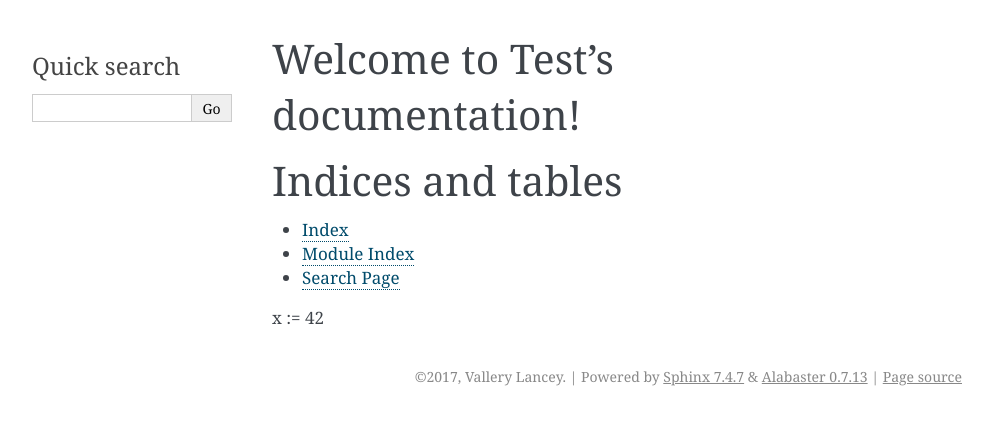
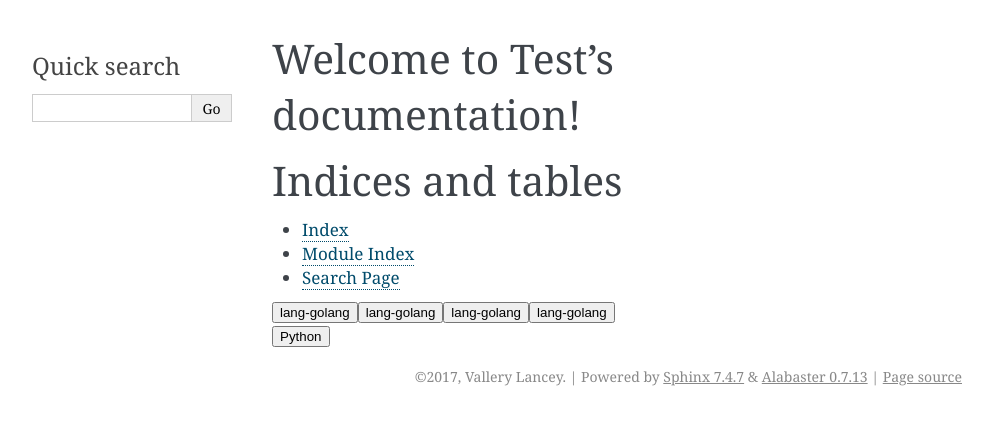
Before and after one commit to vllry/sphinx-codeswitcher-demo, a Sphinx documentation site: the page built from source/index.rst, in a window 1280 px wide. Shown: the top 425 px of the page, without its empty margins (148-1140 px from the left). Built offline with Sphinx 7.4.7, drawn with Linux system fonts in a browser that asks for light colours; part of the change alters nothing that is shown.

Commit message:
WIP - having issues with modifiying the DOM reflecting in loops # Please enter the commit message for your changes. Lines starting

```diff
--- a/source/_static/js/custom.js
+++ b/source/_static/js/custom.js
@@ -1,11 +1,55 @@
-function unHide() {
-	var boxes = document.getElementsByClassName('golang');
-	console.log(boxes);
-	console.log(boxes.length);
-	for (var i = 0; i < boxes.length; i++) {
-	    console.log(boxes[i]);
-	    boxes[i].classList.remove("hidden");
+function setLangTo(lang) {
+	var langSnipBoxes = document.getElementsByClassName("langsnips");
+	for (var i = 0; i < langSnipBoxes.length; i++) {
+		var boxes = langSnipBoxes[i].getElementsByTagName("*");
+		console.log(boxes);
+		for (var j = 0; j < boxes.length; j++) {
+			console.log(boxes[j]);
+			if (boxes[j].classList.contains(lang)) {
+				boxes[j].classList.remove("hidden");
+			}
+			else {
+				boxes[j].classList.add("hidden");
+			}
+		}
 	}
 }
 
-document.addEventListener("DOMContentLoaded", function(e) {unHide()})
+function hideAllLangSnips() {
+	setLangTo("NOLANG");  // Should pick a default.
+}
+
+function createLangButton(container, snipbox, lang) {
+	console.log("createLangButton");
+	var button = document.createElement("button");
+	button.innerHTML = lang;
+	button.addEventListener ("click", function() {
+	  setLangTo(lang);
+	});
+
+	container.insertBefore(button, snipbox);
+}
+
+function createAllLangButtons() {
+	var langSnipBoxes = document.getElementsByClassName("langsnips");
+	var numLangSnipBoxes = langSnipBoxes.length;
+	for (var i = 0; i < numLangSnipBoxes; i++) {
+		var boxes = langSnipBoxes[i].getElementsByTagName("*");
+		var numBoxes = boxes.length;
+		for (var j = 0; j < numBoxes; j++) {
+			for (var k = 0; k < boxes[j].classList.length; k++) {
+				if (boxes[j].classList[k].startsWith("lang-")) {
+					console.log(boxes[j].classList[k]);
+					createLangButton(
+						langSnipBoxes[i],
+						boxes[j],
+						boxes[j].classList[k]
+					);
+				}
+			}
+		}
+	}
+}
+
+document.addEventListener("DOMContentLoaded", function(e) {hideAllLangSnips()})
+document.addEventListener("DOMContentLoaded", function(e) {createAllLangButtons()})
--- a/source/index.rst
+++ b/source/index.rst
@@ -21,11 +21,16 @@ Indices and tables
 
 
 
-.. container:: langsnip hidden golang
+.. container:: langsnips
 
-   x := 42
+	.. container:: lang-golang
 
+	   x := 42
 
-.. container:: langsnip hidden python
+	.. container:: lang-python
 
-   x = 42
+	   x = 42
+
+.. raw:: html
+
+	<input type="button" value="Python" onclick="setLangTo('python');">
```
Also changed, not shown: source/_static/css/codeblocks.css (line endings or trailing spaces).
